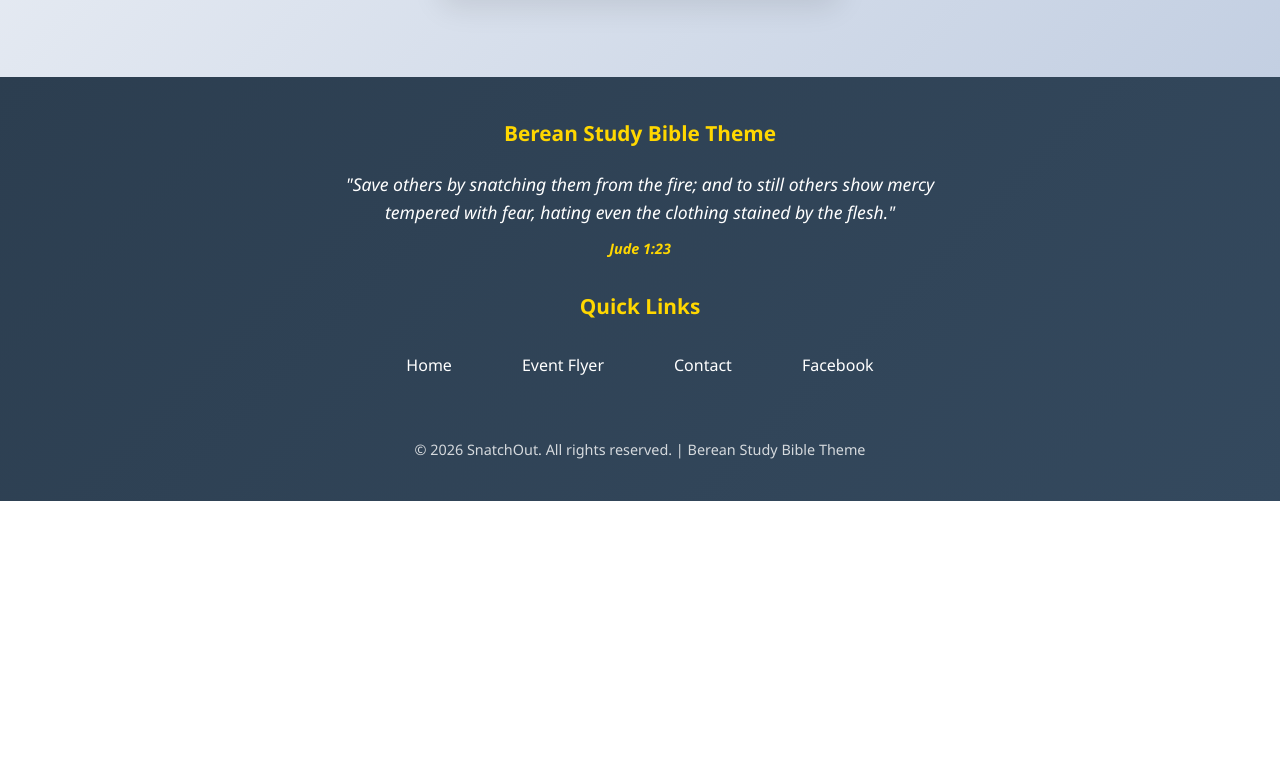
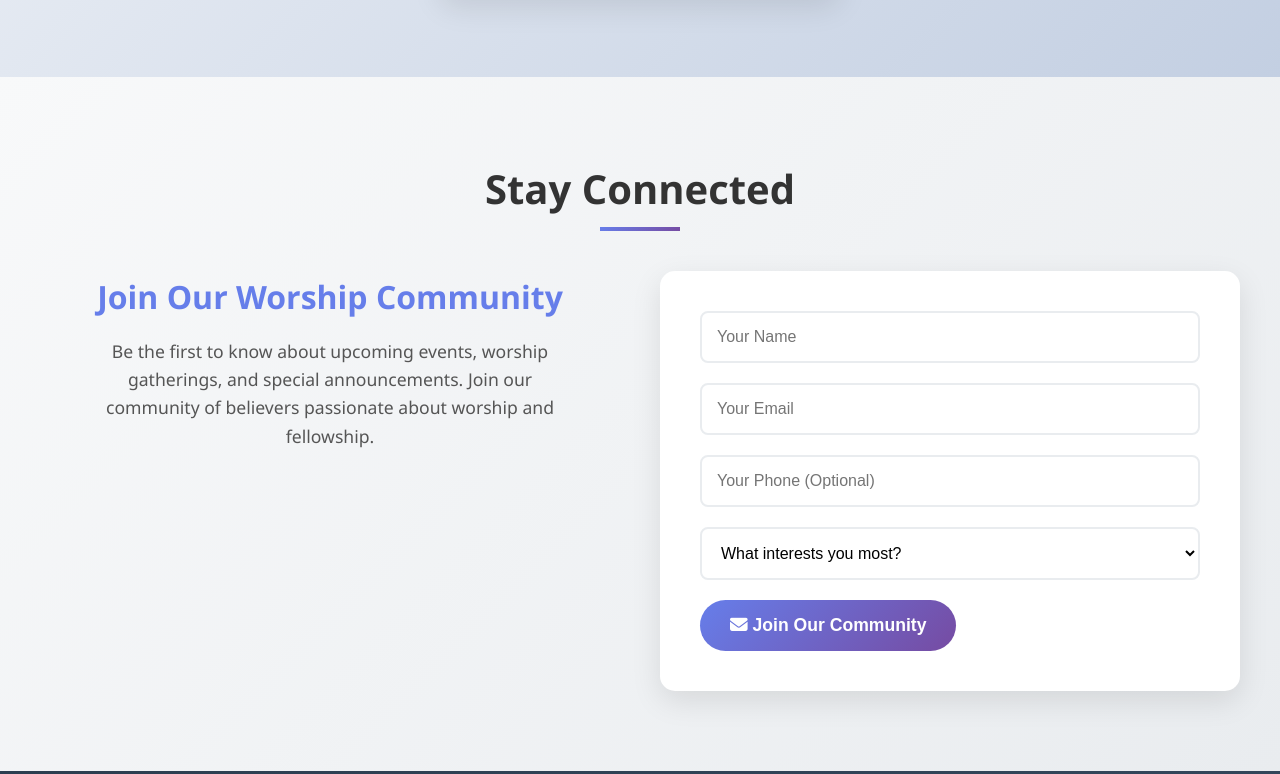
Before and after one commit to baypp6577/snatchout, a website: page index.html in a window 1280 px wide. Shown: the part 1685-2459 px from the top of the page. Before the commit the page ends 2186 px from the top, so only its background shows below. Drawn offline with Linux system fonts and the light colour scheme.

Commit message:
new styles

```diff
--- a/includes/header.html
+++ b/includes/header.html
@@ -7,7 +7,7 @@
         <ul class="nav-links" id="navLinks">
             <li><a href="#home">Home</a></li>
             <li><a href="flyer.html">Flyer</a></li>
-            <li><a href="#events">Events</a></li>
+            <li><a href="index.html#events">Events</a></li>
             <li><a href="contact.html">Contact</a></li>
             <li><a href="#" class="eventbrite-btn" onclick="openEventbrite()">
                 <i class="fab fa-eventbrite"></i> Eventbrite
--- a/index.html
+++ b/index.html
@@ -144,6 +144,45 @@
         </div>
     </section>
 
+    <!-- Lead Capture Section -->
+    <section class="lead-capture" id="lead-capture">
+        <div class="container">
+            <h2 class="section-title">Stay Connected</h2>
+            <div class="lead-content">
+                <div class="lead-text">
+                    <h3>Join Our Worship Community</h3>
+                    <p>Be the first to know about upcoming events, worship gatherings, and special announcements. Join our community of believers passionate about worship and fellowship.</p>
+                </div>
+                <div class="lead-form">
+                    <form id="leadForm" onsubmit="handleLeadSubmit(event)">
+                        <div class="form-group">
+                            <input type="text" id="name" name="name" placeholder="Your Name" required>
+                        </div>
+                        <div class="form-group">
+                            <input type="email" id="email" name="email" placeholder="Your Email" required>
+                        </div>
+                        <div class="form-group">
+                            <input type="tel" id="phone" name="phone" placeholder="Your Phone (Optional)">
+                        </div>
+                        <div class="form-group">
+                            <select id="interest" name="interest" required>
+                                <option value="">What interests you most?</option>
+                                <option value="worship">Worship Events</option>
+                                <option value="fellowship">Fellowship</option>
+                                <option value="ministry">Ministry Opportunities</option>
+                                <option value="all">All Events</option>
+                            </select>
+                        </div>
+                        <button type="submit" class="btn btn-primary btn-full">
+                            <i class="fas fa-envelope"></i> Join Our Community
+                        </button>
+                    </form>
+                    <div id="leadMessage" class="lead-message"></div>
+                </div>
+            </div>
+        </div>
+    </section>
+
     <!-- Include Footer -->
     <div data-include="includes/footer.html"></div>
 
--- a/src/script.js
+++ b/src/script.js
@@ -40,7 +40,66 @@ function closeFlyerModal() {
     }, 300);
 }
 
-// Dynamic event status update
+// Lead Capture Function
+function handleLeadSubmit(event) {
+    event.preventDefault();
+
+    const form = document.getElementById('leadForm');
+    const messageDiv = document.getElementById('leadMessage');
+
+    // Get form values
+    const name = document.getElementById('name').value.trim();
+    const email = document.getElementById('email').value.trim();
+    const phone = document.getElementById('phone').value.trim();
+    const interest = document.getElementById('interest').value;
+
+    // Validate form
+    if (!name || !email || !interest) {
+        showMessage('Please fill in all required fields.', 'error');
+        return;
+    }
+
+    // Email validation
+    const emailRegex = /^[^\s@]+@[^\s@]+\.[^\s@]+$/;
+    if (!emailRegex.test(email)) {
+        showMessage('Please enter a valid email address.', 'error');
+        return;
+    }
+
+    // Create lead data object
+    const leadData = {
+        name: name,
+        email: email,
+        phone: phone,
+        interest: interest,
+        timestamp: new Date().toISOString(),
+        source: 'SnatchOut Website Lead Capture'
+    };
+
+    // Store lead (in real app, this would send to backend)
+    console.log('Lead captured:', leadData);
+
+    // Show success message
+    showMessage(`Thank you ${name}! We've received your information and will contact you soon about ${interest}.`, 'success');
+
+    // Reset form
+    form.reset();
+
+    // In a real implementation, you would send this to your backend/email service
+    // Example: sendToCRM(leadData) or emailToAdmin(leadData)
+}
+
+function showMessage(message, type) {
+    const messageDiv = document.getElementById('leadMessage');
+    messageDiv.textContent = message;
+    messageDiv.className = `lead-message ${type}`;
+    messageDiv.style.display = 'block';
+
+    // Auto-hide message after 5 seconds
+    setTimeout(() => {
+        messageDiv.style.display = 'none';
+    }, 5000);
+}
 function updateEventStatus() {
     const eventDate = new Date('2026-04-25T17:30:00'); // April 25, 2026 at 5:30 PM
     const currentDate = new Date();
--- a/src/styles.css
+++ b/src/styles.css
@@ -585,6 +585,90 @@ nav {
     }
 }
 
+/* Lead Capture Section */
+.lead-capture {
+    padding: 80px 0;
+    background: linear-gradient(135deg, #f8f9fa 0%, #e9ecef 100%);
+}
+
+.lead-content {
+    display: grid;
+    grid-template-columns: 1fr 1fr;
+    gap: 40px;
+    align-items: start;
+}
+
+.lead-text {
+    text-align: center;
+}
+
+.lead-text h3 {
+    font-size: 2rem;
+    color: #667eea;
+    margin-bottom: 15px;
+}
+
+.lead-text p {
+    font-size: 1.1rem;
+    line-height: 1.6;
+    color: #555;
+    max-width: 500px;
+    margin: 0 auto;
+}
+
+.lead-form {
+    background: white;
+    padding: 40px;
+    border-radius: 15px;
+    box-shadow: 0 10px 30px rgba(0,0,0,0.1);
+}
+
+.form-group {
+    margin-bottom: 20px;
+}
+
+.form-group input,
+.form-group select {
+    width: 100%;
+    padding: 15px;
+    border: 2px solid #e9ecef;
+    border-radius: 8px;
+    font-size: 1rem;
+    transition: border-color 0.3s ease;
+}
+
+.form-group input:focus,
+.form-group select:focus {
+    outline: none;
+    border-color: #667eea;
+}
+
+.form-group select {
+    background: white;
+    cursor: pointer;
+}
+
+.lead-message {
+    margin-top: 15px;
+    padding: 15px;
+    border-radius: 8px;
+    text-align: center;
+    font-weight: 500;
+    display: none;
+}
+
+.lead-message.success {
+    background: #d4edda;
+    color: #155724;
+    border: 1px solid #c3e6cb;
+}
+
+.lead-message.error {
+    background: #f8d7da;
+    color: #721c24;
+    border: 1px solid #f5c6cb;
+}
+
 /* Contact Page Styles */
 .contact-container {
     max-width: 800px;
```
